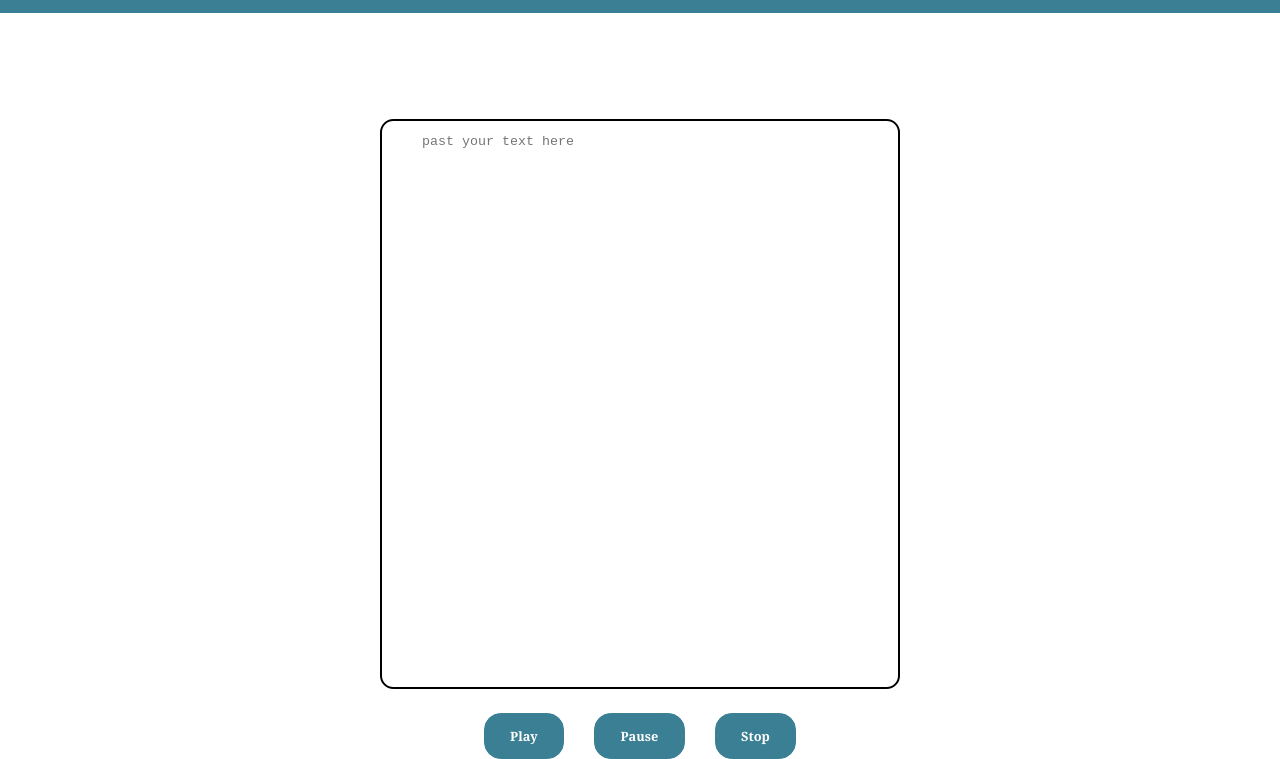
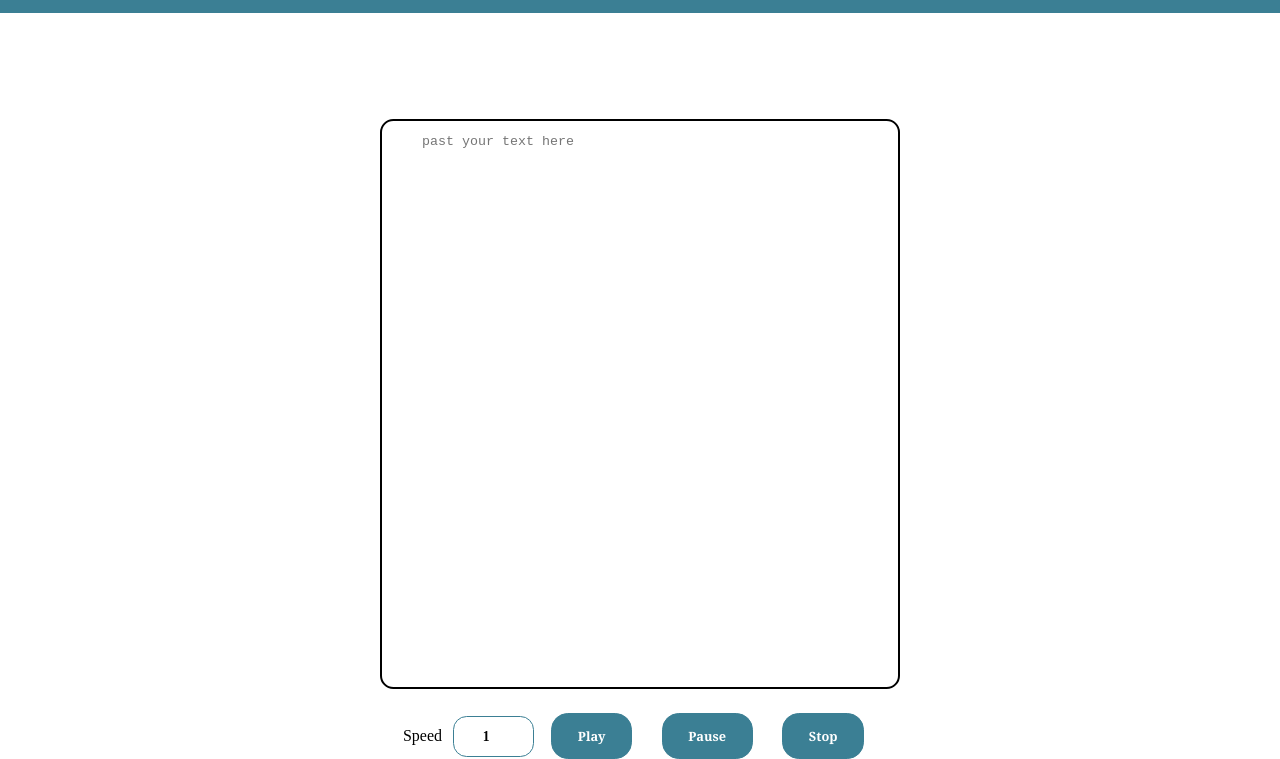
Before and after one commit to AboNazari/Text-Reader, a plain HTML site: page public/index.html in a window 1280 px wide. Shown: the part 73-832 px from the top of the page. Drawn offline with Linux system fonts and the light colour scheme.

Commit message:
first reader func added

```diff
--- a/public/index.html
+++ b/public/index.html
@@ -44,13 +44,23 @@ font-awesome/5.15.2/css/all.min.css"
     <div class="textReader">
       <textarea
         name="text"
-        id="textplace"
+        id="text"
         placeholder="past your text here"
       ></textarea>
       <div class="buttons">
-        <button>Play</button>
-        <button>Pause</button>
-        <button>Stop</button>
+        <label for="speed">Speed</label>
+        <input
+          type="number"
+          name="speed"
+          id="speed"
+          min="0.5"
+          max="2"
+          value="1"
+          step="0.5"
+        />
+        <button id="play">Play</button>
+        <button id="pause">Pause</button>
+        <button id="stop">Stop</button>
       </div>
     </div>
   </body>
--- a/public/script.js
+++ b/public/script.js
@@ -48,3 +48,21 @@ function handleNight() {
   body.style.backgroundColor = "black";
   body.style.color = "white";
 }
+
+// The Text Area Section
+
+const playButton = document.getElementById("play");
+const pauseButton = document.getElementById("pause");
+const stopButton = document.getElementById("stop");
+const text = document.getElementById("text");
+const speed = document.getElementById("speed");
+
+playButton.addEventListener("click", () => {
+  playText(text.value);
+});
+
+function playText(text) {
+  const utterance = new SpeechSynthesisUtterance(text);
+  utterance.rate = speed.value || 1;
+  speechSynthesis.speak(utterance);
+}
--- a/src/styles.scss
+++ b/src/styles.scss
@@ -101,6 +101,18 @@ body {
   background-color: $dark-color;
   border: 2px solid $light-color;
 }
+.textReader input {
+  height: 3em;
+  width: 6em;
+  padding: 0.5em;
+  margin-left: 0.5em;
+  border-radius: 1em;
+  font-size: 0.85em;
+  font-weight: bold;
+  font-family: "Times New Roman", Times, serif;
+  text-align: center;
+  border: 1px solid $main-color;
+}
 #moon {
   color: $light-color;
   transition: all 1s ease-out;
```
Also changed, not shown: dist/Css/styles.css, 1 other file.
